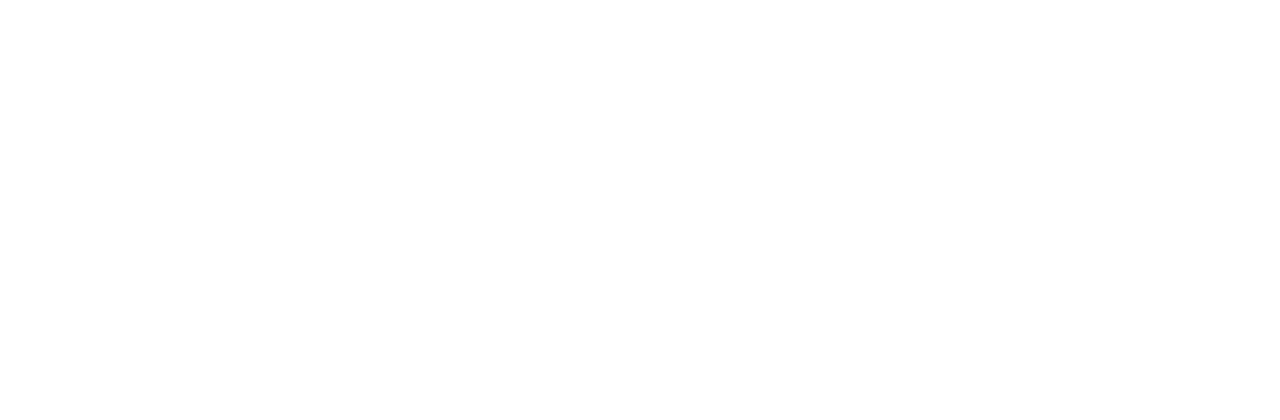
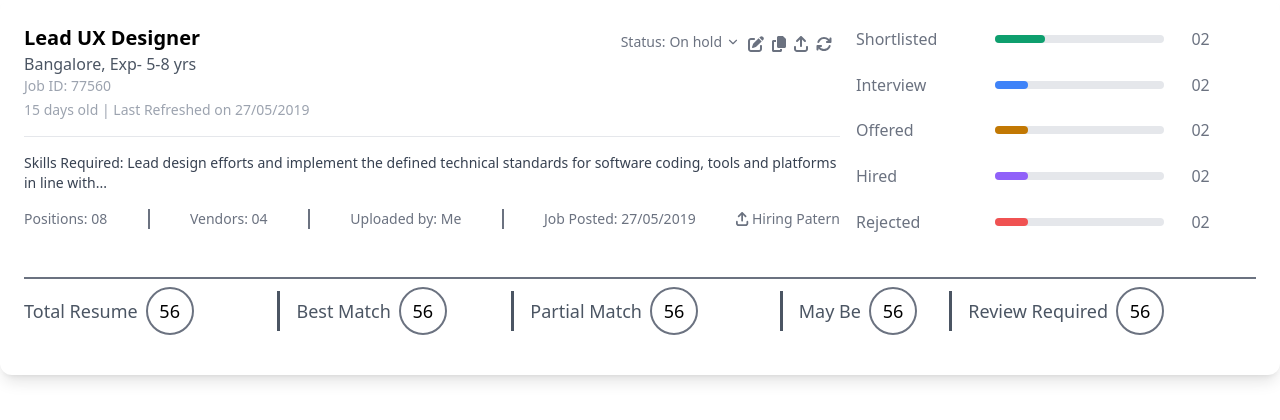
Before and after one commit to cchaithanya83/Fusion-Hiring-Frontend, a React (Vite) app: page /Managejobs in a window 1280 px wide. Before the commit this address had no page. Shown: the top 420 px of the page. Built offline with nearby package versions, Linux system fonts and the light colour scheme.

Commit message:
add: manage job card for pc screen

```diff
--- a/package.json
+++ b/package.json
@@ -10,6 +10,9 @@
     "preview": "vite preview"
   },
   "dependencies": {
+    "@fortawesome/fontawesome-svg-core": "^6.7.2",
+    "@fortawesome/free-solid-svg-icons": "^6.7.2",
+    "@fortawesome/react-fontawesome": "^0.2.2",
     "@headlessui/react": "^2.2.0",
     "@heroicons/react": "^2.2.0",
     "@tailwindcss/postcss": "^4.0.0",
@@ -17,6 +20,7 @@
     "flowbite-react": "^0.10.2",
     "react": "^18.3.1",
     "react-dom": "^18.3.1",
+    "react-icons": "^5.4.0",
     "react-range": "^1.10.0",
     "react-router-dom": "^7.1.3"
   },
--- a/src/App.tsx
+++ b/src/App.tsx
@@ -1,12 +1,14 @@
 import React from "react";
 import { BrowserRouter as Router, Route, Routes } from "react-router-dom";
 import CreateJobMain from "./pages/CreateJobMain.tsx";
+import ManageJobCard from "./components/ManageJobCard.tsx";
 
 const App: React.FC = () => {
   return (
     <Router>
       <Routes>
         <Route path="/" element={<CreateJobMain />} />
+        <Route path="Managejobs" element={<ManageJobCard />} />
       </Routes>
     </Router>
   );
--- /dev/null
+++ b/src/components/ManageJobCard.tsx
@@ -0,0 +1,180 @@
+import React, { useState } from "react";
+import { FiChevronDown } from "react-icons/fi";
+import { FontAwesomeIcon } from "@fortawesome/react-fontawesome";
+
+import {
+  faArrowsRotate,
+  faArrowUpFromBracket,
+  faCopy,
+  faEdit,
+} from "@fortawesome/free-solid-svg-icons";
+
+const metrics_data = [
+  { number: 56, label: "Total Resume" },
+  { number: 56, label: "Best Match" },
+  { number: 56, label: "Partial Match" },
+  { number: 56, label: "May Be" },
+  { number: 56, label: "Review Required" },
+];
+
+const progressData = [
+  {
+    label: "Shortlisted",
+    barColor: "bg-green-500",
+    barWidth: "30%",
+    count: "02",
+  },
+  { label: "Interview", barColor: "bg-blue-500", barWidth: "20%", count: "02" },
+  { label: "Offered", barColor: "bg-yellow-500", barWidth: "20%", count: "02" },
+  { label: "Hired", barColor: "bg-purple-500", barWidth: "20%", count: "02" },
+  { label: "Rejected", barColor: "bg-red-500", barWidth: "20%", count: "02" },
+];
+
+const StatusDropdown = () => {
+  const [isOpen, setIsOpen] = useState(false);
+  const [selectedStatus, setSelectedStatus] = useState("On hold");
+  const statusOptions = ["Open", "On hold", "Canceled", "Closed"];
+
+  return (
+    <div className="relative">
+      <button
+        onClick={() => setIsOpen(!isOpen)}
+        className="flex items-center gap-1 text-sm text-gray-500 hover:text-gray-700"
+      >
+        Status: <span className="font-medium">{selectedStatus}</span>
+        <FiChevronDown
+          className={`transition-transform ${isOpen ? "rotate-180" : ""}`}
+        />
+      </button>
+
+      {isOpen && (
+        <div className="absolute z-10 mt-2 w-48 origin-top-right rounded-md bg-white shadow-lg ring-1 ring-black ring-opacity-5">
+          <div className="p-2">
+            <h3 className="px-3 py-2 text-base font-semibold text-gray-500 text-center">
+              Change Status
+            </h3>
+            <div className="border border-b-1 border-gray-400"></div>
+            {statusOptions.map((option) => (
+              <div>
+                <button
+                  key={option}
+                  onClick={() => {
+                    setSelectedStatus(option);
+                    setIsOpen(false);
+                  }}
+                  className="block w-full px-4 py-2 text-left text-sm text-gray-700 hover:bg-gray-100"
+                >
+                  {option}
+                </button>
+                <div className="border border-b-1 border-gray-200"></div>
+              </div>
+            ))}
+          </div>
+        </div>
+      )}
+    </div>
+  );
+};
+
+const ManageJobCard = () => {
+  return (
+    <div className="bg-white shadow-lg rounded-xl p-6 w-full">
+      <div className="grid grid-cols-3 gap-4 mb-6 w-full">
+        <div className="col-span-2 w-full">
+          <div className="flex justify-between items-start border-b pb-4 mb-4">
+            <div>
+              <h2 className="text-xl font-semibold">Lead UX Designer</h2>
+              <p className="text-gray-600">Bangalore, Exp- 5-8 yrs</p>
+              <p className="text-sm text-gray-400">Job ID: 77560</p>
+              <p className="text-sm text-gray-400 mt-1">
+                15 days old | Last Refreshed on 27/05/2019
+              </p>
+            </div>
+            <div className="text-right">
+              <div className="flex space-x-2 mt-2 mr-2">
+                <StatusDropdown />
+                <button className="text-gray-500 hover:text-gray-700">
+                  <FontAwesomeIcon icon={faEdit} />
+                </button>
+                <button className="text-gray-500 hover:text-gray-700">
+                  <FontAwesomeIcon icon={faCopy} />
+                </button>
+                <button className="text-gray-500 hover:text-gray-700">
+                  <FontAwesomeIcon icon={faArrowUpFromBracket} />
+                </button>
+                <button className="text-gray-500 hover:text-gray-700">
+                  <FontAwesomeIcon icon={faArrowsRotate} />
+                </button>
+              </div>
+            </div>
+          </div>
+
+          <p className="text-sm text-gray-700 mb-4">
+            Skills Required: Lead design efforts and implement the defined
+            technical standards for software coding, tools and platforms in line
+            with...
+          </p>
+          <div className="flex justify-between text-sm text-gray-500 mb-6">
+            <p>
+              Positions: <span className="font-medium">08</span>
+            </p>
+            <div className="border border-r-1 border-gray-500"></div>
+            <p>
+              Vendors: <span className="font-medium">04</span>
+            </p>
+            <div className="border border-r-1 border-gray-500"></div>
+
+            <p>
+              Uploaded by: <span className="font-medium">Me</span>
+            </p>
+            <div className="border border-r-1 border-gray-500"></div>
+
+            <p>
+              Job Posted: <span className="font-medium">27/05/2019</span>
+            </p>
+
+            <p className="font-medium">
+              {" "}
+              <FontAwesomeIcon icon={faArrowUpFromBracket} /> Hiring Patern
+            </p>
+          </div>
+        </div>
+
+        <div className="grid grid-cols-9 gap-4 w-full items-center text-gray-500 text-m mb-4">
+          {progressData.map((item, index) => (
+            <React.Fragment key={index}>
+              <p className="col-span-3">{item.label}</p>
+              <div className="col-span-4 relative h-2 bg-gray-200 rounded-full">
+                <div
+                  className={`absolute top-0 left-0 h-2 rounded-full ${item.barColor}`}
+                  style={{ width: item.barWidth }}
+                ></div>
+              </div>
+              <p className="col-span-1 text-right">{item.count}</p>
+            </React.Fragment>
+          ))}
+        </div>
+      </div>
+      <div className="w-full border border-t-1 border-gray-500 mb-2"></div>
+      <div className="flex justify-between text-center mb-4">
+        {metrics_data.map((item, index) => (
+          <div key={index} className="flex items-center">
+            {index !== 0 && (
+              <div className="border border-l-2 border-gray-600 h-10 mx-4"></div>
+            )}
+            <div className="grid grid-cols-2 gap-2">
+              <p className="text-lg text-gray-600 flex items-center">
+                {item.label}
+              </p>
+              <p className="flex items-center justify-center w-12 h-12 text-lg font-medium border-2 border-gray-500 rounded-full">
+                {item.number}
+              </p>
+            </div>
+          </div>
+        ))}
+      </div>
+    </div>
+  );
+};
+
+export default ManageJobCard;
```
Also changed, not shown: 1 other file (tests, documents, lock files or other folders).
